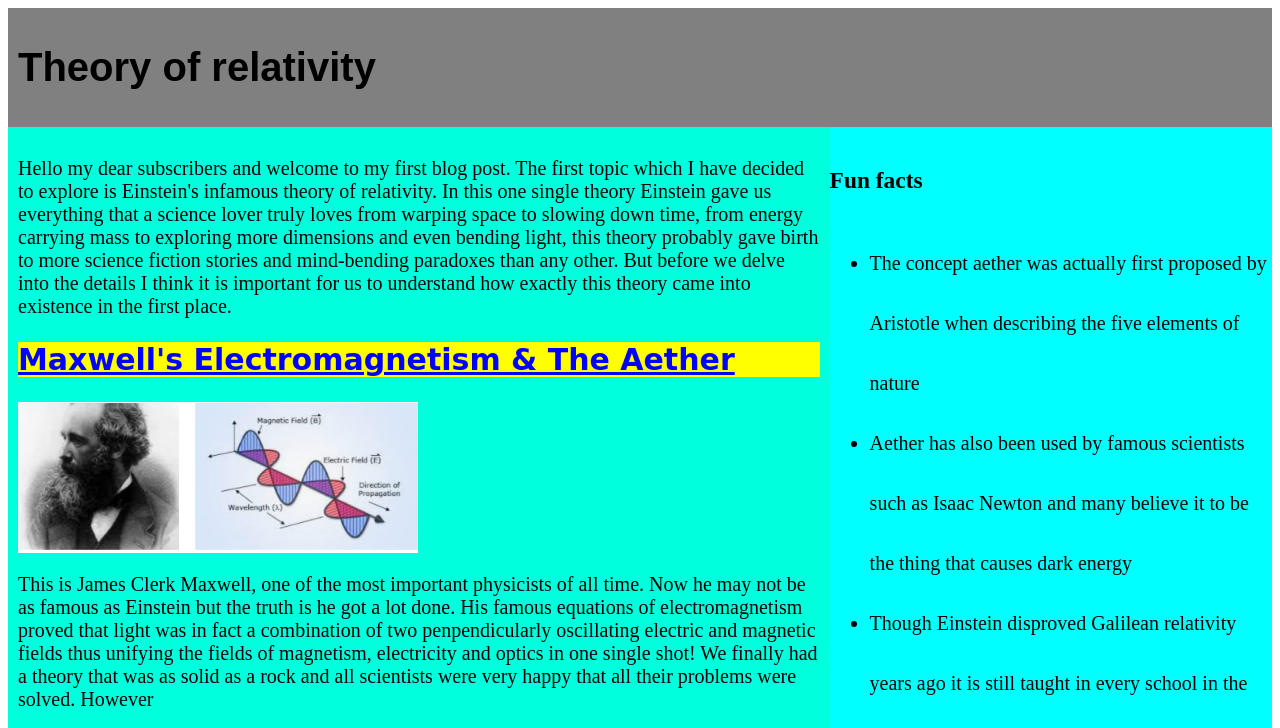
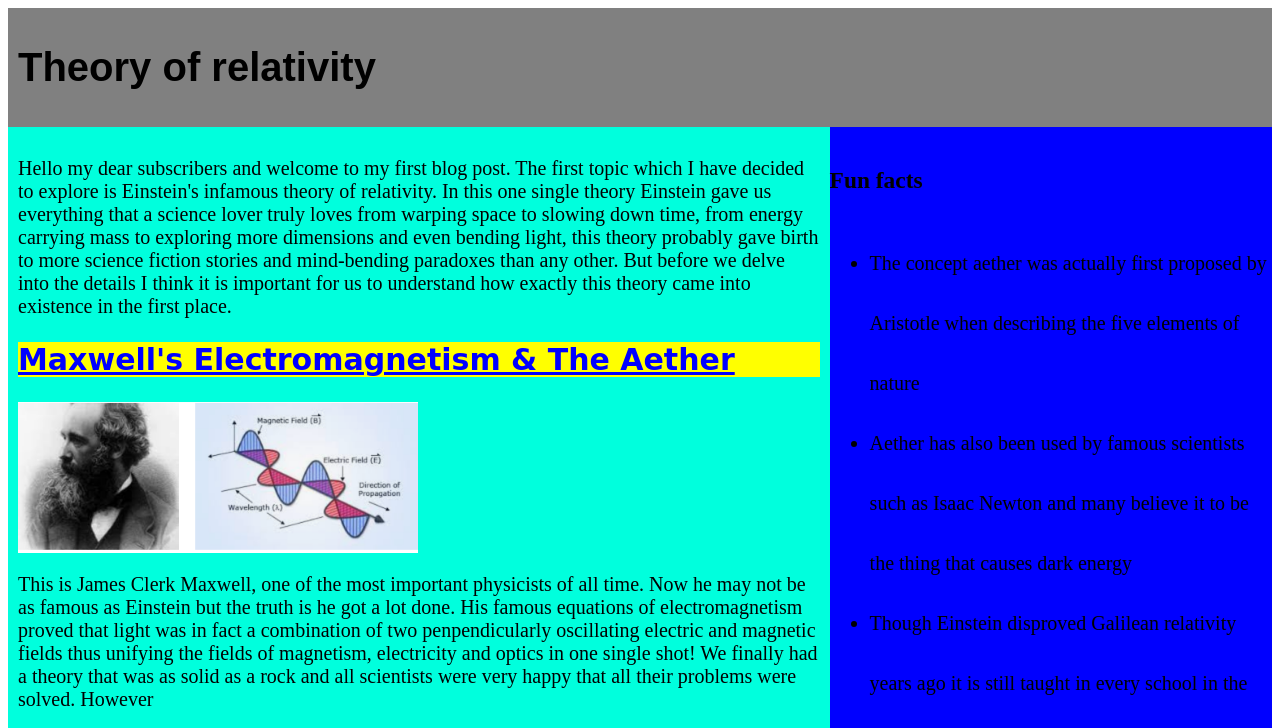
Before and after one commit to CosmosInfinite/CosmosInfinite.github.io, a plain HTML site: page hist.html in a window 1280 px wide. Shown: the top 728 px of the page. Drawn offline with Linux system fonts and the light colour scheme; grey boxes are pictures that could not be loaded.

Commit message:
Update hist.html

```diff
--- a/hist.html
+++ b/hist.html
@@ -21,7 +21,7 @@ h2{
 nav{
 	float: right;
 	width: 35%;
-
+	background-color: blue;
 	line-height: 3em;
 	font-size: 1.25em;
 }
@@ -58,7 +58,7 @@ section:after {
 
 }
 #block{
-	background-color: rgb(0,300,300);
+	background-color: rgb(250,100,100);
 	}
 @media screen and (max-width: 800px){
 	article, nav{
```
